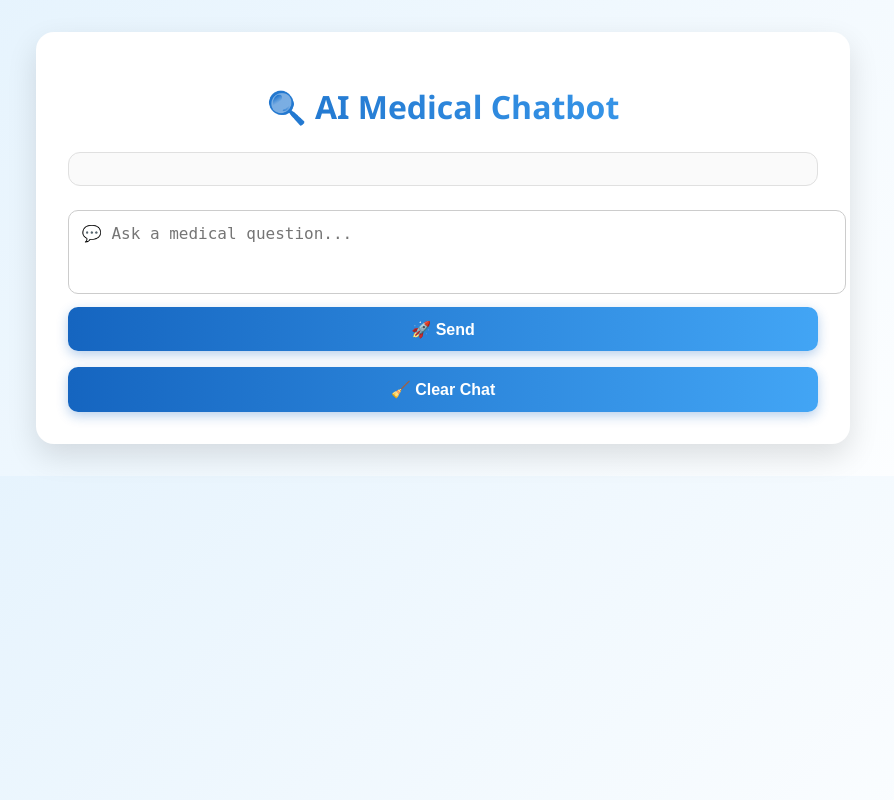
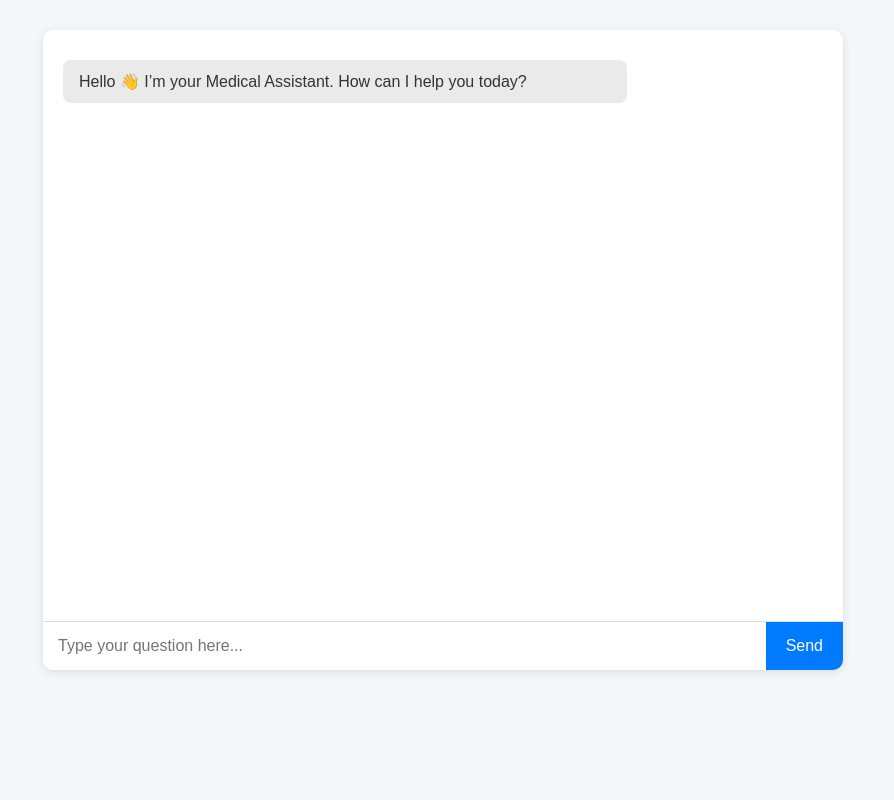
Before and after one commit to priyankas247/RAG-MEDICAL-CHATBOT, a Flask app: page / in a window 1280 px wide. Shown: the whole page, without its empty margins (197-1091 px from the left). Run offline with Flask 3, Linux system fonts and the light colour scheme.

```diff
--- a/app/templates/index.html
+++ b/app/templates/index.html
@@ -1,171 +1,132 @@
 <!DOCTYPE html>
 <html lang="en">
 <head>
-    <meta charset="UTF-8" />
-    <title>🔍 AI Medical Chatbot</title>
+    <meta charset="UTF-8">
+    <meta name="viewport" content="width=device-width, initial-scale=1.0">
+    <title>RAG Medical Chatbot</title>
     <style>
         body {
-            font-family: "Segoe UI", Tahoma, Geneva, Verdana, sans-serif;
-            background: linear-gradient(135deg, #e3f2fd, #ffffff);
+            font-family: Arial, sans-serif;
+            background: #f4f7fa;
             margin: 0;
-            padding: 2rem;
-            color: #333;
+            padding: 0;
         }
         .chat-container {
-            max-width: 750px;
-            margin: auto;
+            width: 80%;
+            max-width: 800px;
+            margin: 30px auto;
             background: #fff;
-            border-radius: 18px;
-            padding: 2rem;
-            box-shadow: 0 12px 30px rgba(0,0,0,0.12);
-            animation: fadeIn 0.8s ease-in-out;
+            border-radius: 10px;
+            box-shadow: 0 2px 10px rgba(0,0,0,0.1);
+            display: flex;
+            flex-direction: column;
+            height: 80vh;
+            overflow: hidden;
         }
-        h1 {
-            text-align: center;
-            background: linear-gradient(90deg, #1565c0, #42a5f5);
-            -webkit-background-clip: text;
-            -webkit-text-fill-color: transparent;
-            font-size: 2rem;
-            margin-bottom: 1.5rem;
-        }
-        #chat-box {
-            max-height: 450px;
+        .chat-box {
+            flex: 1;
+            padding: 20px;
             overflow-y: auto;
-            padding: 1rem;
-            border-radius: 12px;
-            background: #fafafa;
-            border: 1px solid #e0e0e0;
-            margin-bottom: 1.5rem;
-            scroll-behavior: smooth;
         }
         .message {
-            margin-bottom: 1rem;
-            padding: 0.9rem 1.2rem;
-            border-radius: 14px;
-            line-height: 1.5;
-            max-width: 80%;
+            margin: 10px 0;
+            padding: 12px 16px;
+            border-radius: 8px;
+            max-width: 70%;
             word-wrap: break-word;
-            box-shadow: 0 3px 8px rgba(0,0,0,0.07);
-            animation: slideUp 0.4s ease;
         }
-        .user {
-            background: #bbdefb;
-            margin-left: auto;
-            text-align: right;
+        .user-message {
+            background: #007bff;
+            color: #fff;
+            align-self: flex-end;
         }
-        .assistant {
-            background: #f5f5f5;
-            margin-right: auto;
-            text-align: left;
-            position: relative;
+        .bot-message {
+            background: #eaeaea;
+            color: #333;
+            align-self: flex-start;
         }
-        /* Typing effect dots */
-        .assistant::after {
-            content: "";
-            display: inline-block;
-            width: 6px;
-            height: 6px;
-            margin-left: 6px;
-            border-radius: 50%;
-            background: #1565c0;
-            animation: blink 1.5s infinite;
+        .input-box {
+            display: flex;
+            border-top: 1px solid #ddd;
         }
-        form {
-            margin-top: 1rem;
-            display: flex;
-            flex-direction: column;
-            gap: 0.8rem;
+        .input-box input {
+            flex: 1;
+            border: none;
+            padding: 15px;
+            font-size: 16px;
         }
-        textarea {
-            width: 100%;
-            min-height: 3.5rem;
-            padding: 0.8rem;
-            font-size: 1rem;
-            border-radius: 10px;
-            border: 1px solid #ccc;
-            resize: none;
-            transition: all 0.3s;
+        .input-box button {
+            background: #007bff;
+            border: none;
+            color: #fff;
+            padding: 15px 20px;
+            cursor: pointer;
+            font-size: 16px;
         }
-        textarea:focus {
-            border-color: #1565c0;
+        .input-box input:focus {
             outline: none;
-            box-shadow: 0 0 8px rgba(21,101,192,0.3);
         }
-        button {
-            padding: 0.8rem 1.6rem;
-            font-size: 1rem;
-            border-radius: 10px;
-            border: none;
-            cursor: pointer;
-            transition: 0.3s;
-        }
-        button[type="submit"] {
-            background: linear-gradient(90deg, #1565c0, #42a5f5);
-            color: white;
-            font-weight: bold;
-            box-shadow: 0 4px 12px rgba(21,101,192,0.3);
-        }
-        button[type="submit"]:hover {
-            transform: translateY(-2px);
-            box-shadow: 0 6px 16px rgba(21,101,192,0.4);
-        }
-        .clear-btn {
-            background: #e53935;
-            color: white;
-            font-weight: bold;
-            box-shadow: 0 4px 12px rgba(229,57,53,0.3);
-        }
-        .clear-btn:hover {
-            background: #b71c1c;
-            transform: translateY(-2px);
-        }
-        .error {
-            color: #d32f2f;
-            text-align: center;
-            font-weight: bold;
-            margin-bottom: 1rem;
-        }
-
-        /* Animations */
-        @keyframes fadeIn {
-            from { opacity: 0; transform: translateY(15px); }
-            to { opacity: 1; transform: translateY(0); }
-        }
-        @keyframes slideUp {
-            from { opacity: 0; transform: translateY(10px); }
-            to { opacity: 1; transform: translateY(0); }
-        }
-        @keyframes blink {
-            0%, 100% { opacity: 0.2; }
-            50% { opacity: 1; }
+        .input-box button:hover {
+            background: #0056b3;
         }
     </style>
 </head>
 <body>
     <div class="chat-container">
-        <h1>🔍 AI Medical Chatbot</h1>
+        <div class="chat-box" id="chat-box">
+            <div class="bot-message message">Hello 👋 I’m your Medical Assistant. How can I help you today?</div>
+        </div>
+        <div class="input-box">
+            <input type="text" id="user-input" placeholder="Type your question here..." />
+            <button onclick="sendMessage()">Send</button>
+        </div>
+    </div>
 
-        {% if error %}
-            <p class="error">{{ error }}</p>
-        {% endif %}
+    <script>
+        async function sendMessage() {
+            const inputField = document.getElementById("user-input");
+            const chatBox = document.getElementById("chat-box");
+            const userText = inputField.value.trim();
 
-        <div id="chat-box">
-            {% for msg in messages %}
-                <div class="message {{ msg.role }}">
-                    <strong>{{ msg.role|capitalize }}:</strong><br />
-                    {{ msg.content | safe | nl2br }}
-                </div>
-            {% endfor %}
-        </div>
+            if (userText === "") return;
 
-        <form method="post" action="{{ url_for('index') }}">
-            <textarea name="prompt" placeholder="💬 Ask a medical question..." required></textarea>
-            <button type="submit">🚀 Send</button>
-        </form>
+            // Add user message
+            const userMessage = document.createElement("div");
+            userMessage.classList.add("message", "user-message");
+            userMessage.textContent = userText;
+            chatBox.appendChild(userMessage);
 
-        <form method="get" action="{{ url_for('clear') }}">
-            <button type="submit" class="clear-btn">🧹 Clear Chat</button>
-        </form>
-    </div>
+            inputField.value = "";
+            chatBox.scrollTop = chatBox.scrollHeight;
+
+            // Call backend API (adjust endpoint if needed)
+            try {
+                const response = await fetch("http://127.0.0.1:5000/chat", {
+                    method: "POST",
+                    headers: { "Content-Type": "application/json" },
+                    body: JSON.stringify({ query: userText })
+                });
+                const data = await response.json();
+
+                // Add bot message
+                const botMessage = document.createElement("div");
+                botMessage.classList.add("message", "bot-message");
+                botMessage.textContent = data.answer || "Sorry, I couldn't process that.";
+                chatBox.appendChild(botMessage);
+                chatBox.scrollTop = chatBox.scrollHeight;
+            } catch (error) {
+                const errorMessage = document.createElement("div");
+                errorMessage.classList.add("message", "bot-message");
+                errorMessage.textContent = "⚠️ Error: Unable to reach server.";
+                chatBox.appendChild(errorMessage);
+                chatBox.scrollTop = chatBox.scrollHeight;
+            }
+        }
+
+        // Send message on Enter key
+        document.getElementById("user-input").addEventListener("keypress", function(e) {
+            if (e.key === "Enter") sendMessage();
+        });
+    </script>
 </body>
 </html>
```
Also changed, not shown: 1 other file.
